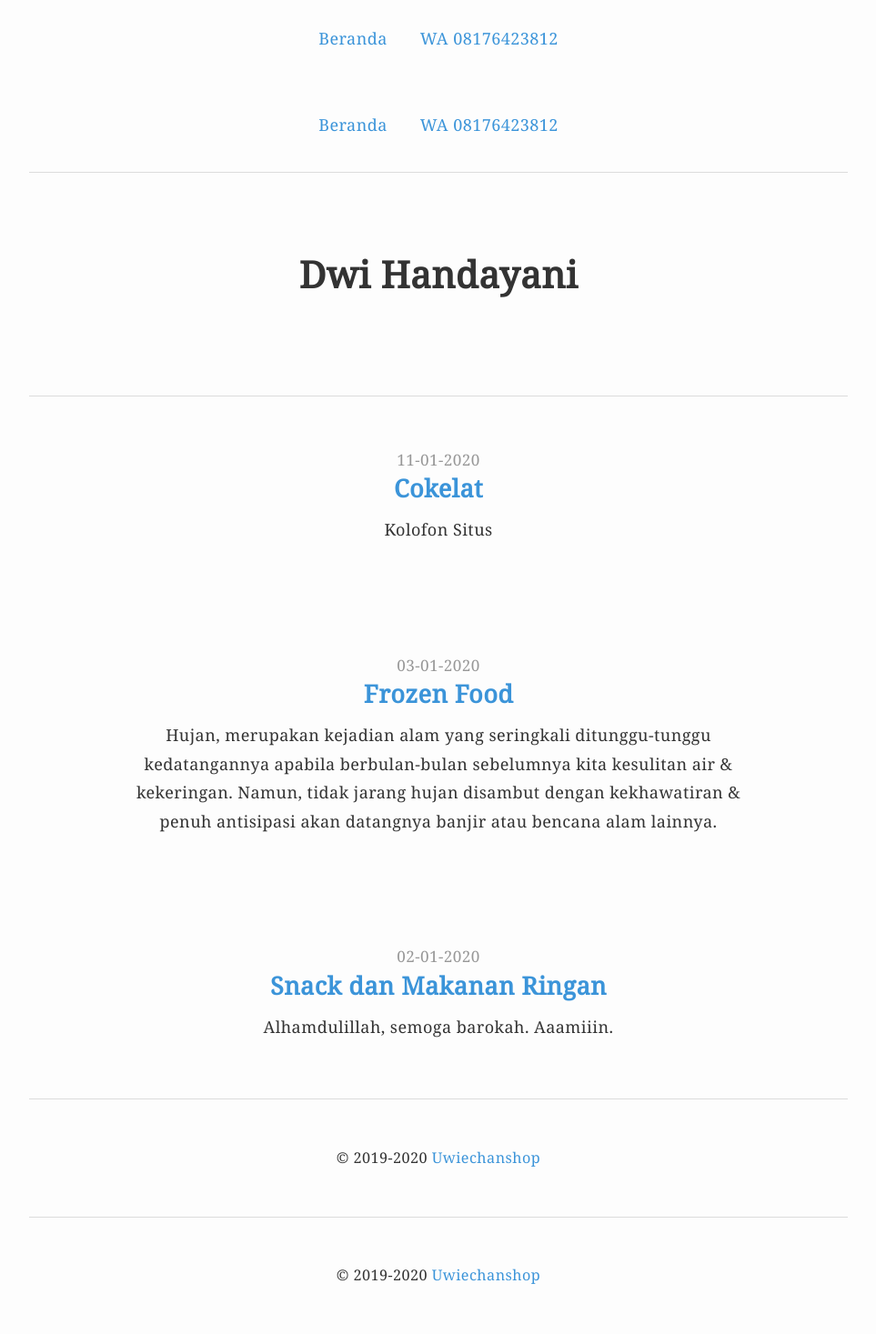
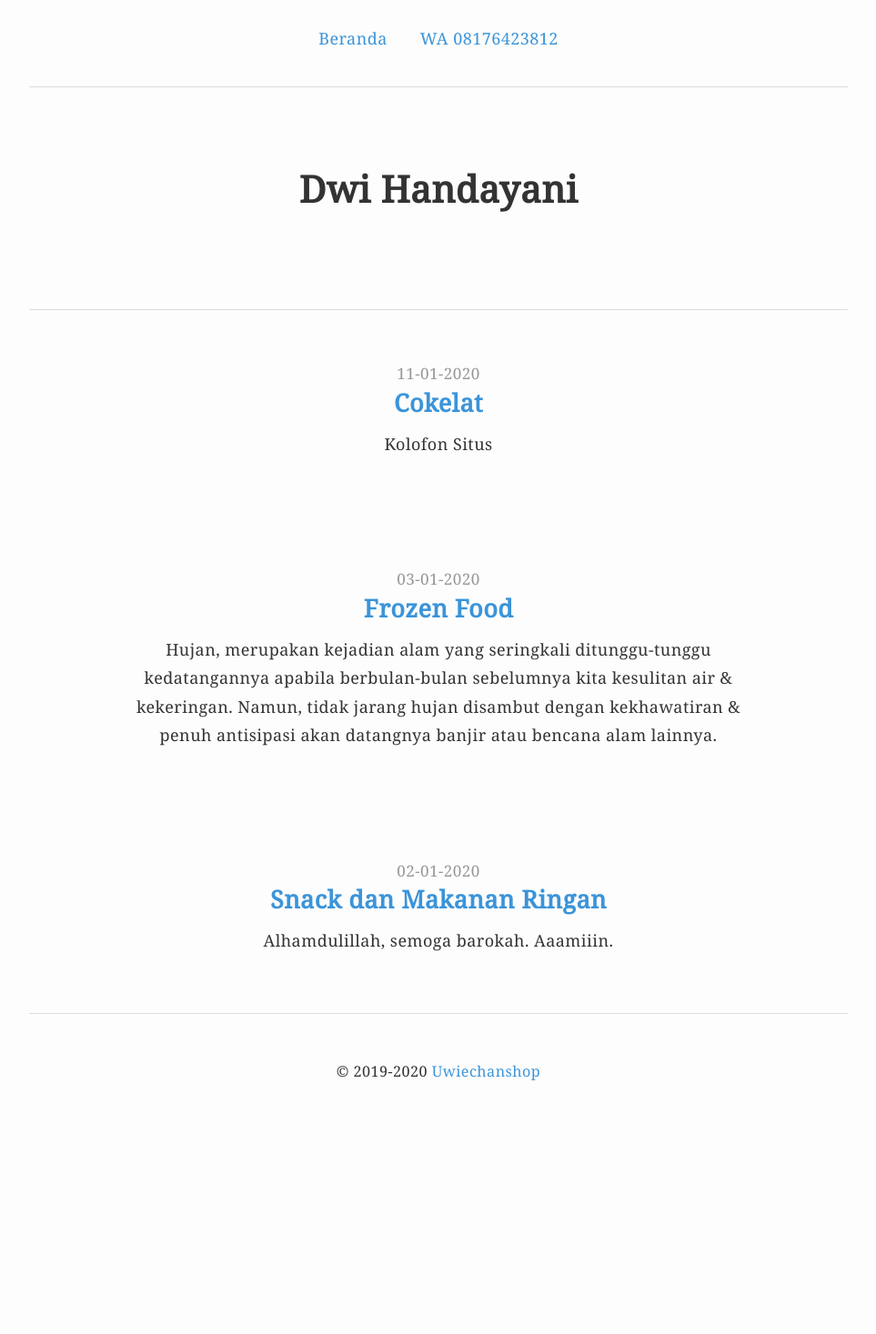
Before and after one commit to krhmwn/uwiechanshop, a Jekyll site: the page built from index.html, in a window 1280 px wide. Shown: the whole page at 91% size, without its empty margins (158-1121 px from the left). Built offline with Jekyll 4.4.1, drawn with Linux system fonts in a browser that asks for light colours; after the commit the page ends 1243 px from its top, so only the background shows below that.

Commit message:
Update v.1.1

```diff
--- a/index.html
+++ b/index.html
@@ -3,10 +3,8 @@ layout: default
 title: null
 ---
 
-<nav><ul><li><a href="/">Beranda</a></li><li><a href="https://api.whatsapp.com/send?phone=628176423812&text=Assalamualaykum%2C%20saya%20mau%20pesan%20...">WA 08176423812</a></li></ul></nav>
 <header><h1>{{ site.name }}</h1></header>
 {% for post in site.posts %}<article>
 <time datetime="{{ post.date | date: '%Y-%m-%d' }}">{{ post.date | date: "%d-%m-%Y" }}</time>
 <h2><a href="{{ post.url }}">{{ post.title }}</a></h2>
 <p>{{ post.description }}</p></article>{% endfor %}
-<footer>&copy; 2019-{{ site.time | date: "%Y" }} <a href="/">{{ site.title }}</a></footer>
```
